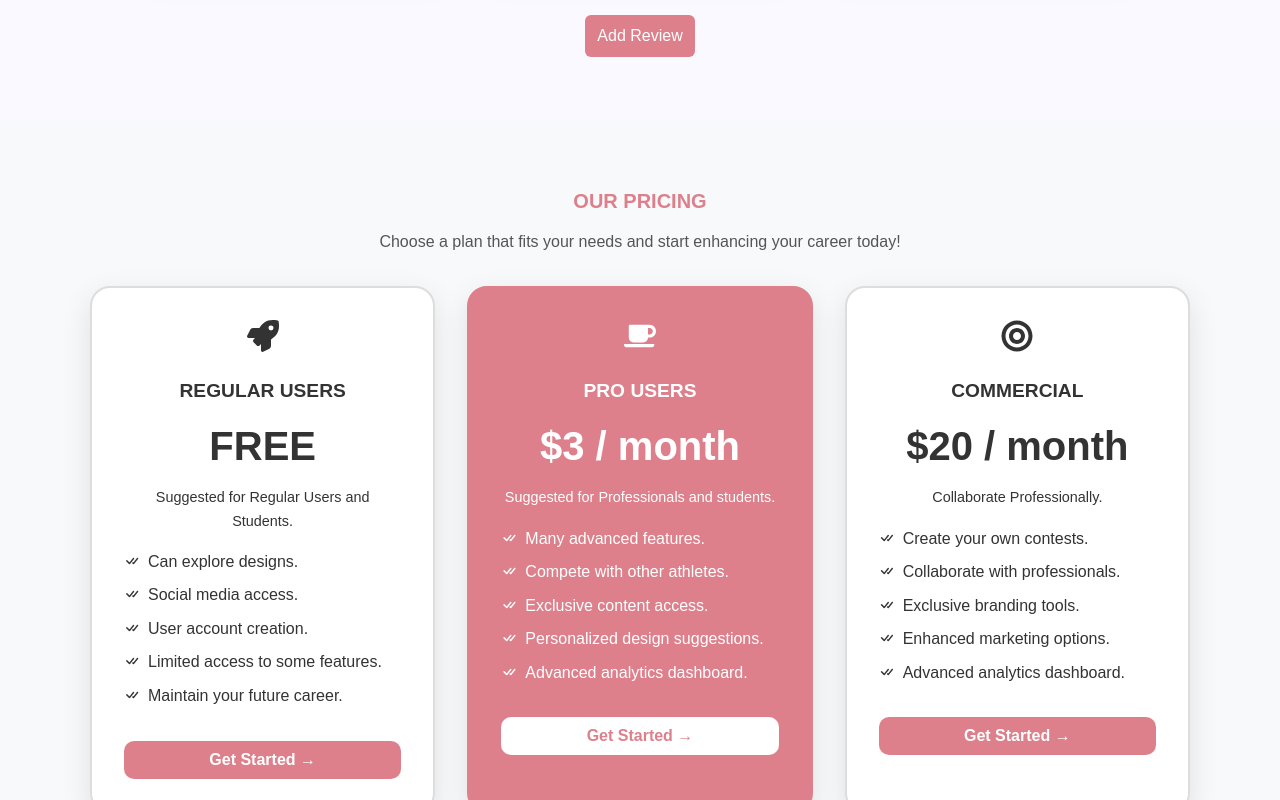
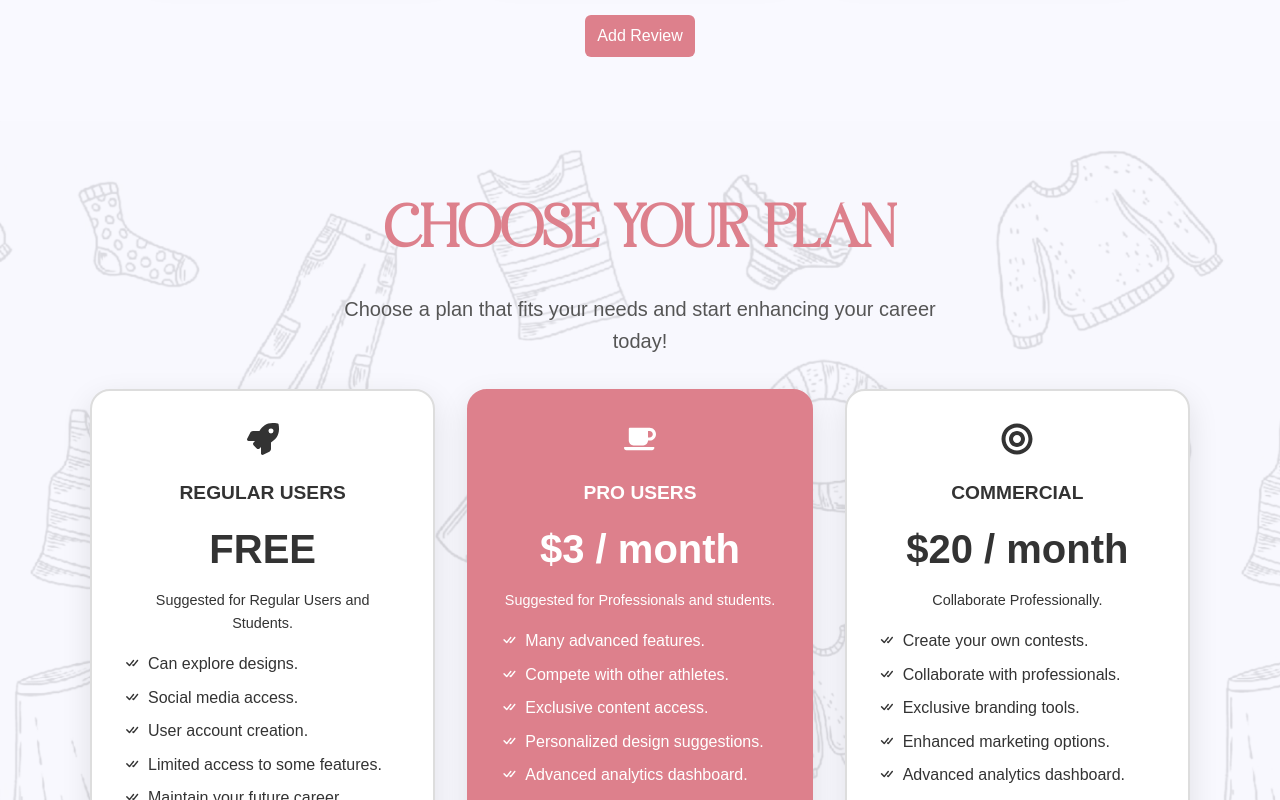
Before and after one commit to Pinsara20/Styloft_Marketing_Web, a React (Vite) app: page / in a window 1280 px wide. Shown: the part 2800-3600 px from the top of the page. Built offline with nearby package versions, Linux system fonts and the light colour scheme.

Commit message:
update css

```diff
--- a/src/assets/css/Pricing.css
+++ b/src/assets/css/Pricing.css
@@ -1,28 +1,48 @@
 /* Pricing.css */
 .pricing-section {
-    background-color: #f8f9fa;
+  background-color: #f9f9ff;
   padding: 4rem 1.5rem;
   text-align: center;
+  background-image: url("../images/Picsart_25-02-20_23-58-46-298~2.jpg");
+  width: 100%;
+  background-size: cover;
+  position: relative;
+}
+
+.pricing-section::before {
+  content: "";
+  position: absolute;
+  top: 0;
+  left: 0;
+  right: 0;
+  bottom: 0;
+  background-color: #f9f9ffdb; /* Adjust the opacity here */
+  z-index: 1;
+}
+
+.pricing-section > * {
+  position: relative;
+  z-index: 2;
+}
+
+@font-face {
+  font-family: 'Sarasvati';
+  src: url('../fonts/Sarasvati-9Y4w5.ttf') format('truetype');
 }
 
 .pricing-header h3 {
   color: #dd808c;
-    font-size: 20px;
+  font-size: 60px;
   font-weight: 600;
   text-transform: uppercase;
-  }
-
-  .pricing-header h1 {
-    font-size: 2.5rem;
-    font-weight: 700;
-    color: #222;
-    margin-top: 0.5rem;
+  font-family: 'Sarasvati', sans-serif;
 }
 
 .pricing-header p {
   color: #555;
   max-width: 600px;
   margin: 0.75rem auto;
+  font-size: 20px;
 }
 
 .pricing-cards {
@@ -60,7 +80,6 @@
   margin-right: 8px;
   font-size: 16px;
 }
-
 
 .pricing-card:hover {
   transform: scale(1.05);
@@ -105,12 +124,6 @@
   margin: 0.5rem 0;
 }
 
-  .pricing-card ul li::before {
-
-    margin-right: 8px;
-    font-size: 1rem;
-  }
-
 .pricing-card button {
   margin-top: 1.5rem;
   width: 100%;
@@ -125,7 +138,7 @@
 
 .pricing-card.highlight button {
   background-color: white;
-    color:#dd808c;
+  color: #dd808c;
 }
 
 .pricing-card button:hover {
--- a/src/assets/css/contests.css
+++ b/src/assets/css/contests.css
@@ -24,7 +24,7 @@ body {
     text-align: center;
     margin-top: var(--spacing-medium);
     padding: var(--spacing-medium);
-    background-color: #f9f9f9;
+    background-color: #f9f9ff;
     border-radius: 10px;
     box-shadow: 0 4px 8px rgba(0, 0, 0, 0.1);
 }
--- a/src/assets/css/home.css
+++ b/src/assets/css/home.css
@@ -8,7 +8,7 @@ body {
     font-family: 'Poppins', sans-serif;
     color: #333;
     line-height: 1.6;
-    background-color: #f9f9f9;
+    background-color: #f9f9ff;
 }
 
 .hero-section {
--- a/src/components/Pricing.jsx
+++ b/src/components/Pricing.jsx
@@ -79,9 +79,10 @@ export default function Pricing() {
 
   return (
     <div className="pricing-section">
+      <div className="pricing-background"></div>
       {/* Header */}
       <div className="pricing-header">
-        <h3>Our Pricing</h3>
+        <h3>Choose your plan</h3>
         <p>Choose a plan that fits your needs and start enhancing your career today!</p>
       </div>
 
```
Also changed, not shown: src/assets/fonts/Sarasvati-9Y4w5.ttf (added), src/assets/images/Picsart_25-02-20_23-58-46-298~2.jpg (added). Lines whose indentation alone changed are shown as unchanged.
